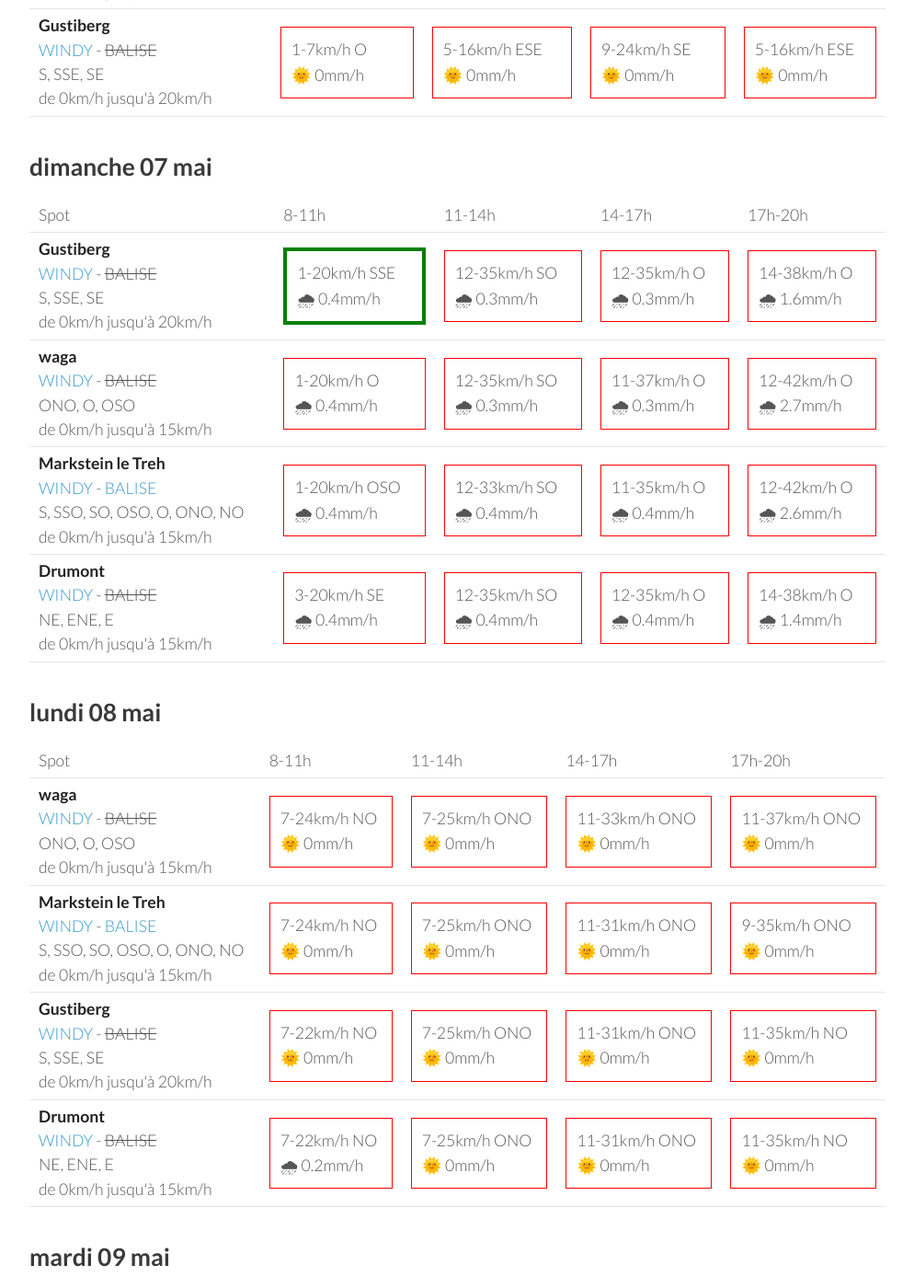
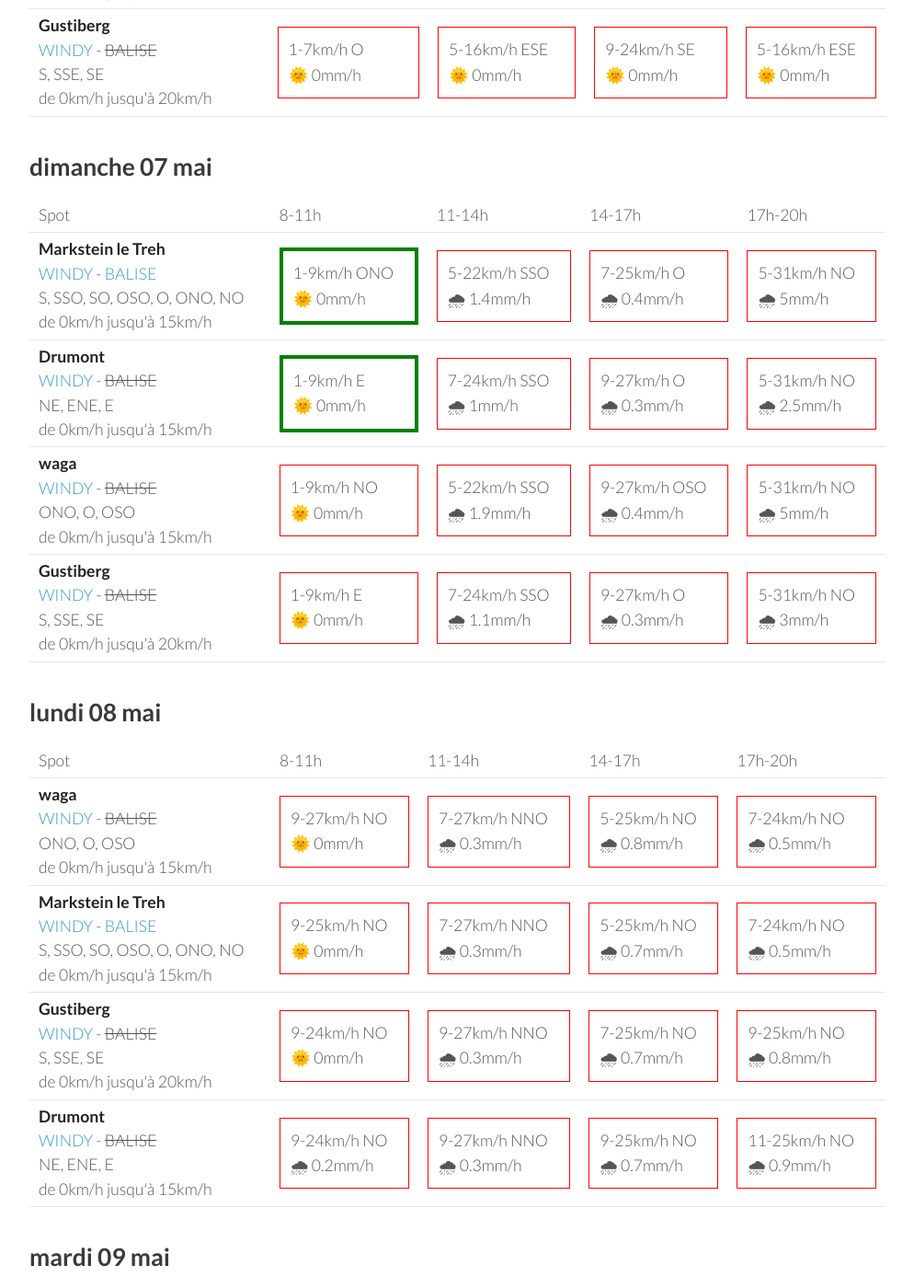
Before and after one commit to parapente-dans-le-nord/parapente-dans-le-nord.github.io, a Jekyll site: the page built from vosges.markdown, in a window 1280 px wide and 1400 px high, scrolled down 1299 px. Shown: the whole window at 92% size, without its empty margins (26-1020 px from the left). Built offline with Jekyll 4.4.1, drawn with Linux system fonts in a browser that asks for light colours; some of the changed text lies outside the part shown.

Commit message:
update index.markdown

```diff
--- a/vosges.markdown
+++ b/vosges.markdown
@@ -40,22 +40,21 @@ page mise à jour le vendredi 05 mai 13:16
 
     </tr>
 <tr>
-        <td><strong>Drumont</strong><br><a href="https://windy.com/47.898/6.919?47.687,6.919,9,m:eYYagmG">WINDY</a> - <span class="no-balise"> BALISE </span><br> <span class="vent-favorable">NE, ENE, E</span><br><span class="force-vent">de 0km/h jusqu'à 15km/h</span> </td>
-
-            <td><div class="not-flyable"><p>3-14km/h N</p><p>🌧 0.3mm/h</p></div></td>
-            <td><div class="not-flyable"><p>3-16km/h SSE</p><p>🌧 0.3mm/h</p></div></td>
-            <td><div class="not-flyable"><p>11-37km/h SO</p><p>🌧 0.2mm/h</p></div></td>
-            <td><div class="not-flyable"><p>11-35km/h ONO</p><p>🌧 6mm/h</p></div></td>
-
-
-    </tr>
-<tr>
         <td><strong>Markstein le Treh</strong><br><a href="https://windy.com/47.926/7.012?47.505,7.012,8,m:eY1agmQ">WINDY</a> - <span class=""><a href="http://www.balisemeteo.com/balise.php?idBalise=136">BALISE</a> </span><br> <span class="vent-favorable">S, SSO, SO, OSO, O, ONO, NO</span><br><span class="force-vent">de 0km/h jusqu'à 15km/h</span> </td>
 
             <td><div class="not-flyable"><p>0-0km/h NA</p><p>🌧️ 0mm/h</p></div></td>
             <td><div class="not-flyable"><p>5-18km/h SO</p><p>🌞 0mm/h</p></div></td>
             <td><div class="not-flyable"><p>3-20km/h OSO</p><p>🌞 0.6mm/h</p></div></td>
             <td><div class="not-flyable"><p>9-37km/h NNO</p><p>🌞 6mm/h</p></div></td>
+
+    </tr>
+<tr>
+        <td><strong>Drumont</strong><br><a href="https://windy.com/47.898/6.919?47.687,6.919,9,m:eYYagmG">WINDY</a> - <span class="no-balise"> BALISE </span><br> <span class="vent-favorable">NE, ENE, E</span><br><span class="force-vent">de 0km/h jusqu'à 15km/h</span> </td>
+
+            <td><div class="not-flyable"><p>0-0km/h NA</p><p>🌧️ 0mm/h</p></div></td>
+            <td><div class="not-flyable"><p>5-16km/h SE</p><p>🌞 0mm/h</p></div></td>
+            <td><div class="not-flyable"><p>9-27km/h O</p><p>🌞 0mm/h</p></div></td>
+            <td><div class="not-flyable"><p>9-35km/h NO</p><p>🌞 5mm/h</p></div></td>
 
     </tr>
 
@@ -75,16 +74,6 @@ page mise à jour le vendredi 05 mai 13:16
       <td>17h-20h</td>
     </tr>
 <tr>
-        <td><strong>Drumont</strong><br><a href="https://windy.com/47.898/6.919?47.687,6.919,9,m:eYYagmG">WINDY</a> - <span class="no-balise"> BALISE </span><br> <span class="vent-favorable">NE, ENE, E</span><br><span class="force-vent">de 0km/h jusqu'à 15km/h</span> </td>
-
-            <td><div class="flyable"><p>3-9km/h E</p><p>🌞 0mm/h</p></div></td>
-            <td><div class="not-flyable"><p>3-18km/h S</p><p>🌞 0mm/h</p></div></td>
-            <td><div class="not-flyable"><p>5-24km/h SO</p><p>🌞 0mm/h</p></div></td>
-            <td><div class="not-flyable"><p>5-22km/h SO</p><p>🌧 0.3mm/h</p></div></td>
-
-
-    </tr>
-<tr>
         <td><strong>Markstein le Treh</strong><br><a href="https://windy.com/47.926/7.012?47.505,7.012,8,m:eY1agmQ">WINDY</a> - <span class=""><a href="http://www.balisemeteo.com/balise.php?idBalise=136">BALISE</a> </span><br> <span class="vent-favorable">S, SSO, SO, OSO, O, ONO, NO</span><br><span class="force-vent">de 0km/h jusqu'à 15km/h</span> </td>
 
             <td><div class="not-flyable"><p>1-5km/h NNO</p><p>🌞 0mm/h</p></div></td>
@@ -101,6 +90,16 @@ page mise à jour le vendredi 05 mai 13:16
             <td><div class="not-flyable"><p>5-14km/h S</p><p>🌞 0mm/h</p></div></td>
             <td><div class="not-flyable"><p>9-22km/h SSE</p><p>🌞 0mm/h</p></div></td>
             <td><div class="not-flyable"><p>3-20km/h ESE</p><p>🌞 0mm/h</p></div></td>
+
+
+    </tr>
+<tr>
+        <td><strong>Drumont</strong><br><a href="https://windy.com/47.898/6.919?47.687,6.919,9,m:eYYagmG">WINDY</a> - <span class="no-balise"> BALISE </span><br> <span class="vent-favorable">NE, ENE, E</span><br><span class="force-vent">de 0km/h jusqu'à 15km/h</span> </td>
+
+            <td><div class="not-flyable"><p>5-12km/h ONO</p><p>🌞 0mm/h</p></div></td>
+            <td><div class="not-flyable"><p>3-14km/h S</p><p>🌞 0mm/h</p></div></td>
+            <td><div class="not-flyable"><p>7-20km/h SE</p><p>🌞 0mm/h</p></div></td>
+            <td><div class="not-flyable"><p>3-14km/h ESE</p><p>🌞 0mm/h</p></div></td>
 
 
     </tr>
@@ -131,42 +130,42 @@ page mise à jour le vendredi 05 mai 13:16
       <td>17h-20h</td>
     </tr>
 <tr>
-        <td><strong>Gustiberg</strong><br><a href="https://windy.com/47.894/6.934?47.891,6.934,15,m:eYYagmI">WINDY</a> - <span class="no-balise"> BALISE </span><br> <span class="vent-favorable">S, SSE, SE</span><br><span class="force-vent">de 0km/h jusqu'à 20km/h</span> </td>
+        <td><strong>Markstein le Treh</strong><br><a href="https://windy.com/47.926/7.012?47.505,7.012,8,m:eY1agmQ">WINDY</a> - <span class=""><a href="http://www.balisemeteo.com/balise.php?idBalise=136">BALISE</a> </span><br> <span class="vent-favorable">S, SSO, SO, OSO, O, ONO, NO</span><br><span class="force-vent">de 0km/h jusqu'à 15km/h</span> </td>
 
-            <td><div class="flyable"><p>1-20km/h SSE</p><p>🌧 0.4mm/h</p></div></td>
-            <td><div class="not-flyable"><p>12-35km/h SO</p><p>🌧 0.3mm/h</p></div></td>
-            <td><div class="not-flyable"><p>12-35km/h O</p><p>🌧 0.3mm/h</p></div></td>
-            <td><div class="not-flyable"><p>14-38km/h O</p><p>🌧 1.6mm/h</p></div></td>
+            <td><div class="flyable"><p>1-9km/h ONO</p><p>🌞 0mm/h</p></div></td>
+            <td><div class="not-flyable"><p>5-22km/h SSO</p><p>🌧 1.4mm/h</p></div></td>
+            <td><div class="not-flyable"><p>7-25km/h O</p><p>🌧 0.4mm/h</p></div></td>
+            <td><div class="not-flyable"><p>5-31km/h NO</p><p>🌧 5mm/h</p></div></td>
+
+
+    </tr>
+<tr>
+        <td><strong>Drumont</strong><br><a href="https://windy.com/47.898/6.919?47.687,6.919,9,m:eYYagmG">WINDY</a> - <span class="no-balise"> BALISE </span><br> <span class="vent-favorable">NE, ENE, E</span><br><span class="force-vent">de 0km/h jusqu'à 15km/h</span> </td>
+
+            <td><div class="flyable"><p>1-9km/h E</p><p>🌞 0mm/h</p></div></td>
+            <td><div class="not-flyable"><p>7-24km/h SSO</p><p>🌧 1mm/h</p></div></td>
+            <td><div class="not-flyable"><p>9-27km/h O</p><p>🌧 0.3mm/h</p></div></td>
+            <td><div class="not-flyable"><p>5-31km/h NO</p><p>🌧 2.5mm/h</p></div></td>
 
 
     </tr>
 <tr>
         <td><strong>waga</strong><br><a href="https://windy.com/47.903/6.996?47.900,6.983,15">WINDY</a> - <span class="no-balise"> BALISE </span><br> <span class="vent-favorable">ONO, O, OSO</span><br><span class="force-vent">de 0km/h jusqu'à 15km/h</span> </td>
 
-            <td><div class="not-flyable"><p>1-20km/h O</p><p>🌧 0.4mm/h</p></div></td>
-            <td><div class="not-flyable"><p>12-35km/h SO</p><p>🌧 0.3mm/h</p></div></td>
-            <td><div class="not-flyable"><p>11-37km/h O</p><p>🌧 0.3mm/h</p></div></td>
-            <td><div class="not-flyable"><p>12-42km/h O</p><p>🌧 2.7mm/h</p></div></td>
+            <td><div class="not-flyable"><p>1-9km/h NO</p><p>🌞 0mm/h</p></div></td>
+            <td><div class="not-flyable"><p>5-22km/h SSO</p><p>🌧 1.9mm/h</p></div></td>
+            <td><div class="not-flyable"><p>9-27km/h OSO</p><p>🌧 0.4mm/h</p></div></td>
+            <td><div class="not-flyable"><p>5-31km/h NO</p><p>🌧 5mm/h</p></div></td>
 
 
     </tr>
 <tr>
-        <td><strong>Markstein le Treh</strong><br><a href="https://windy.com/47.926/7.012?47.505,7.012,8,m:eY1agmQ">WINDY</a> - <span class=""><a href="http://www.balisemeteo.com/balise.php?idBalise=136">BALISE</a> </span><br> <span class="vent-favorable">S, SSO, SO, OSO, O, ONO, NO</span><br><span class="force-vent">de 0km/h jusqu'à 15km/h</span> </td>
+        <td><strong>Gustiberg</strong><br><a href="https://windy.com/47.894/6.934?47.891,6.934,15,m:eYYagmI">WINDY</a> - <span class="no-balise"> BALISE </span><br> <span class="vent-favorable">S, SSE, SE</span><br><span class="force-vent">de 0km/h jusqu'à 20km/h</span> </td>
 
-            <td><div class="not-flyable"><p>1-20km/h OSO</p><p>🌧 0.4mm/h</p></div></td>
-            <td><div class="not-flyable"><p>12-33km/h SO</p><p>🌧 0.4mm/h</p></div></td>
-            <td><div class="not-flyable"><p>11-35km/h O</p><p>🌧 0.4mm/h</p></div></td>
-            <td><div class="not-flyable"><p>12-42km/h O</p><p>🌧 2.6mm/h</p></div></td>
-
-
-    </tr>
-<tr>
-        <td><strong>Drumont</strong><br><a href="https://windy.com/47.898/6.919?47.687,6.919,9,m:eYYagmG">WINDY</a> - <span class="no-balise"> BALISE </span><br> <span class="vent-favorable">NE, ENE, E</span><br><span class="force-vent">de 0km/h jusqu'à 15km/h</span> </td>
-
-            <td><div class="not-flyable"><p>3-20km/h SE</p><p>🌧 0.4mm/h</p></div></td>
-            <td><div class="not-flyable"><p>12-35km/h SO</p><p>🌧 0.4mm/h</p></div></td>
-            <td><div class="not-flyable"><p>12-35km/h O</p><p>🌧 0.4mm/h</p></div></td>
-            <td><div class="not-flyable"><p>14-38km/h O</p><p>🌧 1.4mm/h</p></div></td>
+            <td><div class="not-flyable"><p>1-9km/h E</p><p>🌞 0mm/h</p></div></td>
+            <td><div class="not-flyable"><p>7-24km/h SSO</p><p>🌧 1.1mm/h</p></div></td>
+            <td><div class="not-flyable"><p>9-27km/h O</p><p>🌧 0.3mm/h</p></div></td>
+            <td><div class="not-flyable"><p>5-31km/h NO</p><p>🌧 3mm/h</p></div></td>
 
 
     </tr>
@@ -189,40 +188,40 @@ page mise à jour le vendredi 05 mai 13:16
 <tr>
         <td><strong>waga</strong><br><a href="https://windy.com/47.903/6.996?47.900,6.983,15">WINDY</a> - <span class="no-balise"> BALISE </span><br> <span class="vent-favorable">ONO, O, OSO</span><br><span class="force-vent">de 0km/h jusqu'à 15km/h</span> </td>
 
-            <td><div class="not-flyable"><p>7-24km/h NO</p><p>🌞 0mm/h</p></div></td>
-            <td><div class="not-flyable"><p>7-25km/h ONO</p><p>🌞 0mm/h</p></div></td>
-            <td><div class="not-flyable"><p>11-33km/h ONO</p><p>🌞 0mm/h</p></div></td>
-            <td><div class="not-flyable"><p>11-37km/h ONO</p><p>🌞 0mm/h</p></div></td>
+            <td><div class="not-flyable"><p>9-27km/h NO</p><p>🌞 0mm/h</p></div></td>
+            <td><div class="not-flyable"><p>7-27km/h NNO</p><p>🌧 0.3mm/h</p></div></td>
+            <td><div class="not-flyable"><p>5-25km/h NO</p><p>🌧 0.8mm/h</p></div></td>
+            <td><div class="not-flyable"><p>7-24km/h NO</p><p>🌧 0.5mm/h</p></div></td>
 
 
     </tr>
 <tr>
         <td><strong>Markstein le Treh</strong><br><a href="https://windy.com/47.926/7.012?47.505,7.012,8,m:eY1agmQ">WINDY</a> - <span class=""><a href="http://www.balisemeteo.com/balise.php?idBalise=136">BALISE</a> </span><br> <span class="vent-favorable">S, SSO, SO, OSO, O, ONO, NO</span><br><span class="force-vent">de 0km/h jusqu'à 15km/h</span> </td>
 
-            <td><div class="not-flyable"><p>7-24km/h NO</p><p>🌞 0mm/h</p></div></td>
-            <td><div class="not-flyable"><p>7-25km/h ONO</p><p>🌞 0mm/h</p></div></td>
-            <td><div class="not-flyable"><p>11-31km/h ONO</p><p>🌞 0mm/h</p></div></td>
-            <td><div class="not-flyable"><p>9-35km/h ONO</p><p>🌞 0mm/h</p></div></td>
+            <td><div class="not-flyable"><p>9-25km/h NO</p><p>🌞 0mm/h</p></div></td>
+            <td><div class="not-flyable"><p>7-27km/h NNO</p><p>🌧 0.3mm/h</p></div></td>
+            <td><div class="not-flyable"><p>5-25km/h NO</p><p>🌧 0.7mm/h</p></div></td>
+            <td><div class="not-flyable"><p>7-24km/h NO</p><p>🌧 0.5mm/h</p></div></td>
 
 
     </tr>
 <tr>
         <td><strong>Gustiberg</strong><br><a href="https://windy.com/47.894/6.934?47.891,6.934,15,m:eYYagmI">WINDY</a> - <span class="no-balise"> BALISE </span><br> <span class="vent-favorable">S, SSE, SE</span><br><span class="force-vent">de 0km/h jusqu'à 20km/h</span> </td>
 
-            <td><div class="not-flyable"><p>7-22km/h NO</p><p>🌞 0mm/h</p></div></td>
-            <td><div class="not-flyable"><p>7-25km/h ONO</p><p>🌞 0mm/h</p></div></td>
-            <td><div class="not-flyable"><p>11-31km/h ONO</p><p>🌞 0mm/h</p></div></td>
-            <td><div class="not-flyable"><p>11-35km/h NO</p><p>🌞 0mm/h</p></div></td>
+            <td><div class="not-flyable"><p>9-24km/h NO</p><p>🌞 0mm/h</p></div></td>
+            <td><div class="not-flyable"><p>9-27km/h NNO</p><p>🌧 0.3mm/h</p></div></td>
+            <td><div class="not-flyable"><p>7-25km/h NO</p><p>🌧 0.7mm/h</p></div></td>
+            <td><div class="not-flyable"><p>9-25km/h NO</p><p>🌧 0.8mm/h</p></div></td>
 
 
     </tr>
 <tr>
         <td><strong>Drumont</strong><br><a href="https://windy.com/47.898/6.919?47.687,6.919,9,m:eYYagmG">WINDY</a> - <span class="no-balise"> BALISE </span><br> <span class="vent-favorable">NE, ENE, E</span><br><span class="force-vent">de 0km/h jusqu'à 15km/h</span> </td>
 
-            <td><div class="not-flyable"><p>7-22km/h NO</p><p>🌧 0.2mm/h</p></div></td>
-            <td><div class="not-flyable"><p>7-25km/h ONO</p><p>🌞 0mm/h</p></div></td>
-            <td><div class="not-flyable"><p>11-31km/h ONO</p><p>🌞 0mm/h</p></div></td>
-            <td><div class="not-flyable"><p>11-35km/h NO</p><p>🌞 0mm/h</p></div></td>
+            <td><div class="not-flyable"><p>9-24km/h NO</p><p>🌧 0.2mm/h</p></div></td>
+            <td><div class="not-flyable"><p>9-27km/h NNO</p><p>🌧 0.3mm/h</p></div></td>
+            <td><div class="not-flyable"><p>9-25km/h NO</p><p>🌧 0.7mm/h</p></div></td>
+            <td><div class="not-flyable"><p>11-25km/h NO</p><p>🌧 0.9mm/h</p></div></td>
 
 
     </tr>
```
Also changed, not shown: other parts of vosges.markdown (+1 -1 lines).
